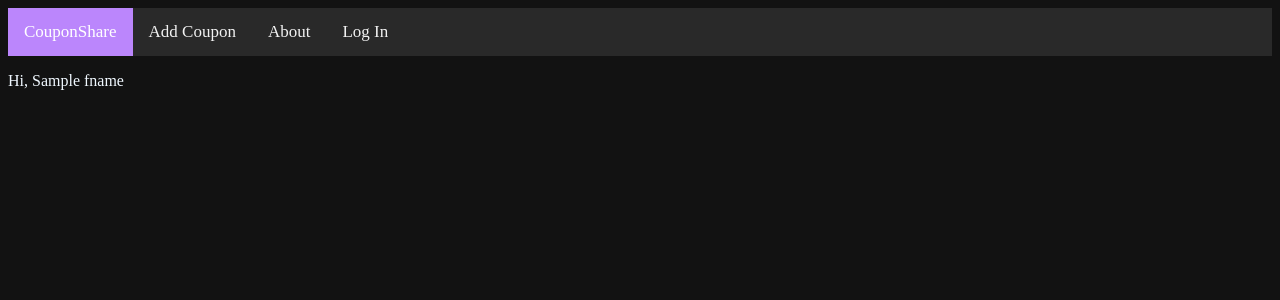
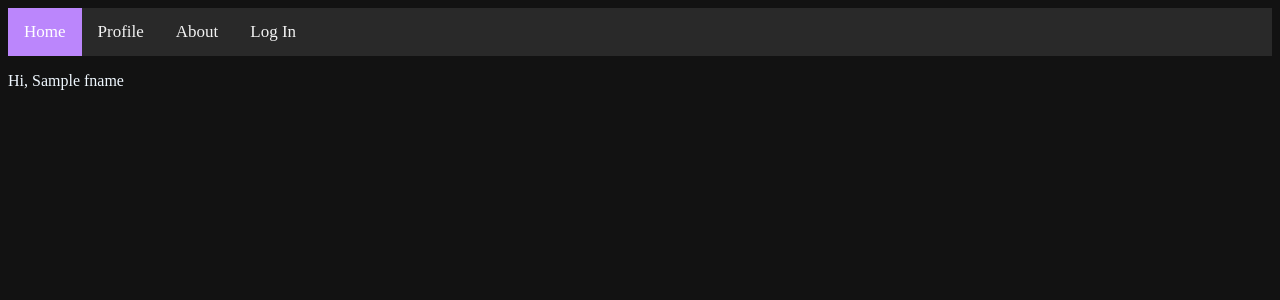
Before and after one commit to rushilg13/Learnt, a Flask app: template templates/index.html in a window 1280 px wide. Shown: the top 300 px of the page. Run offline with Flask 2, Linux system fonts and the light colour scheme; the template is opened without the code that fills it: most values are stand-ins (such as "Sample title", 1, 10 or a date in 2020); parts of the project's set-up code (start-up, migrations or seed data) failed here and were passed over; some libraries are stand-ins or nearby versions.

Commit message:
changed navbar

```diff
--- a/templates/index.html
+++ b/templates/index.html
@@ -6,8 +6,8 @@
 
 <body>
     <div class="topnav">
-        <a class="active" href="/">CouponShare</a>
-        <a href="/add">Add Coupon</a>
+        <a class="active" href="/">Home</a>
+        <a href="/add">Profile</a>
         <a href="/about">About</a>
         {% if 'email' in session %}
         <a href="/logout">Log Out</a>
```
